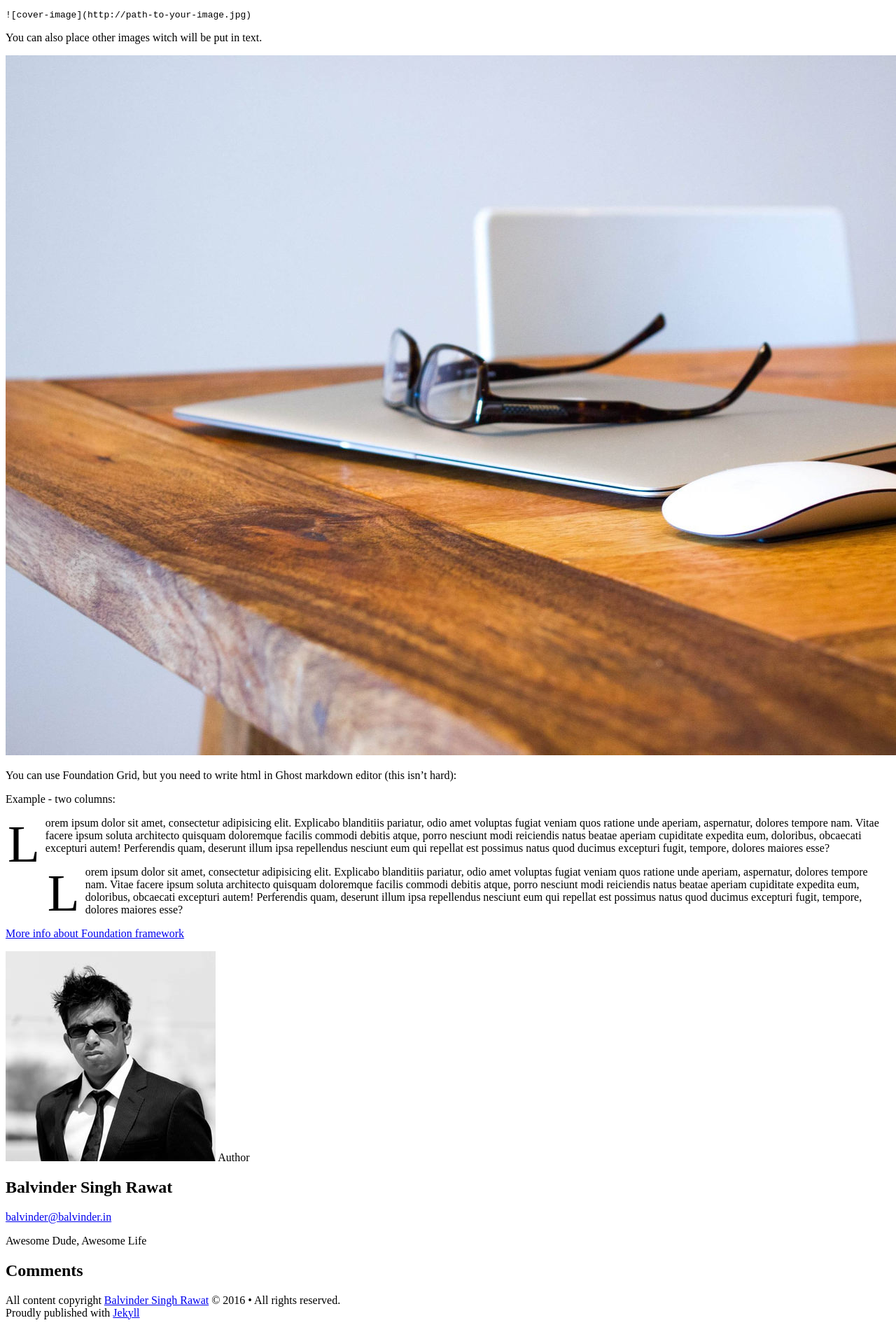
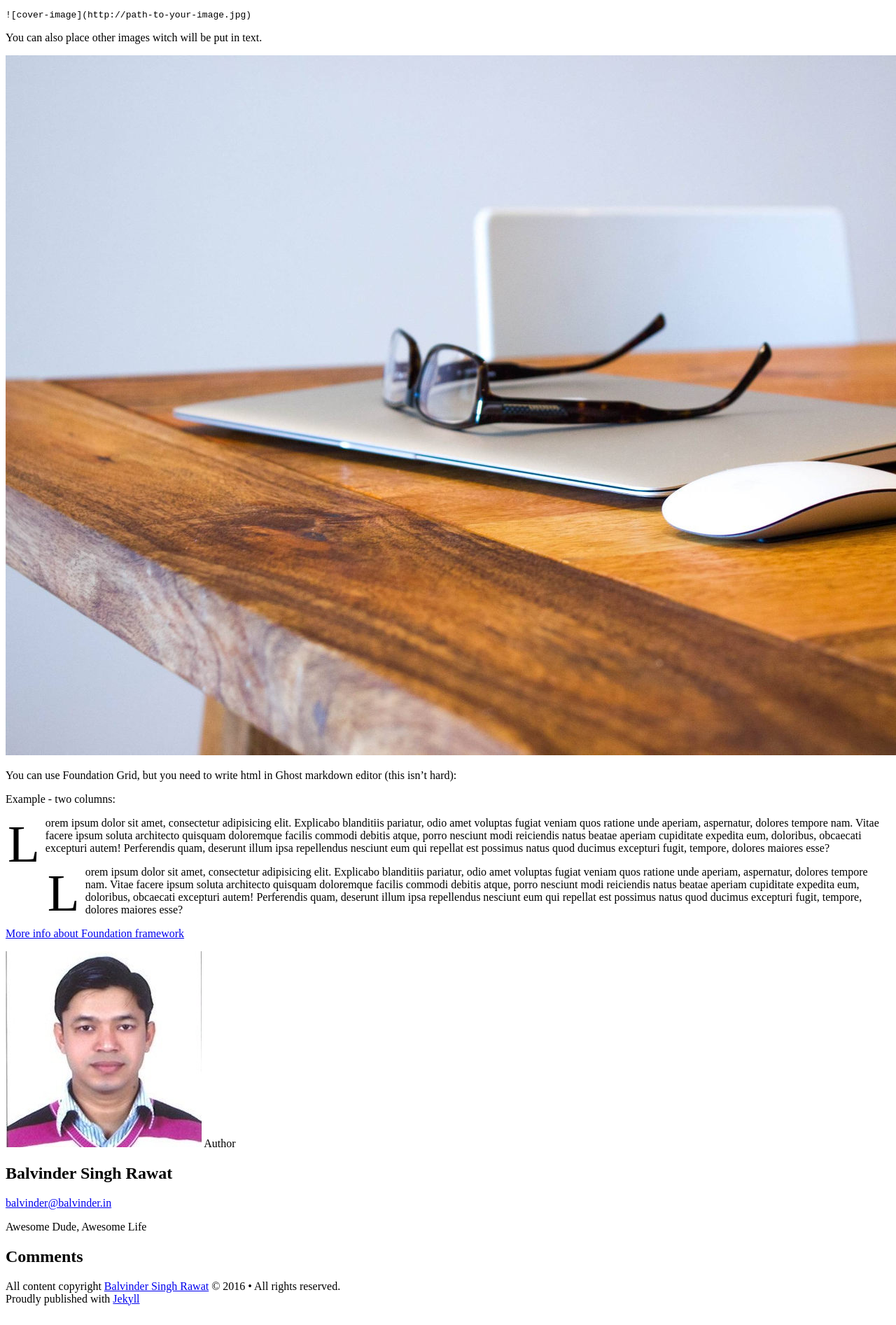
Before and after one commit to balrawat/balrawat.github.io, a Jekyll site: the page built from _posts/2014-07-19-introducing-notepad.md, in a window 1280 px wide. Shown: the part 1983-3876 px from the top of the page at 70% size. Built offline with Jekyll 4.4.1, drawn with Linux system fonts in a browser that asks for light colours; nearby versions of some CDN libraries; comment, search, counter and statistics services are not loaded.

Commit message:
added balvinder.jpg

```diff
--- a/_config.yml
+++ b/_config.yml
@@ -12,7 +12,7 @@
 # Owner/author information
 owner:
   name:           Balvinder Singh Rawat
-  avatar:         hmfaysal.jpg
+  avatar:         balvinder.jpg
   email:          balvinder@balvinder.in
   # Use the coder's toolbox at http://coderstoolbox.net/string/#!encoding=xml&action=encode&charset=us_ascii to encode your description into XML string
   description:    Awesome Dude, Awesome Life
```
Also changed, not shown: images/balvinder.jpg (added).
